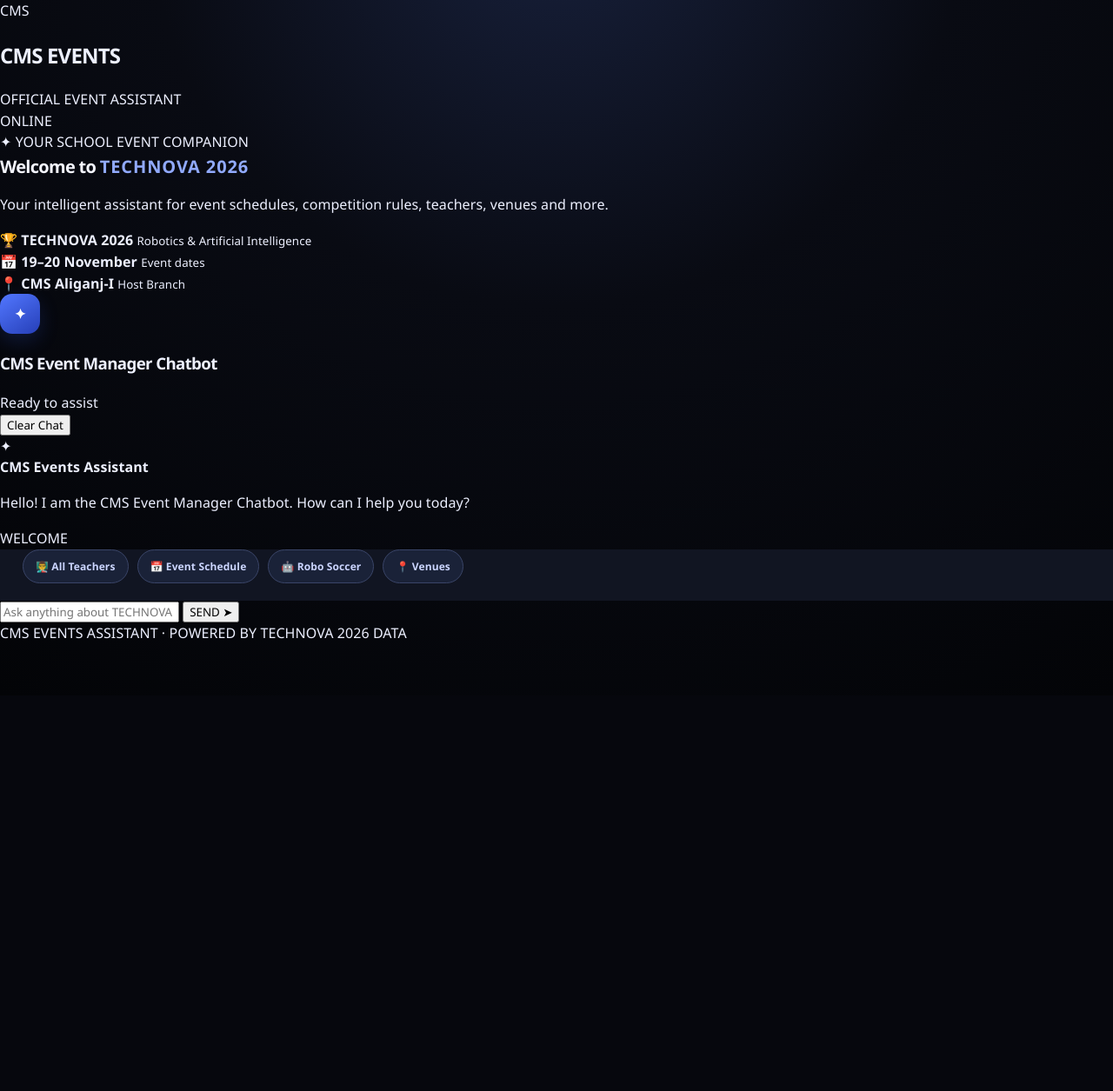
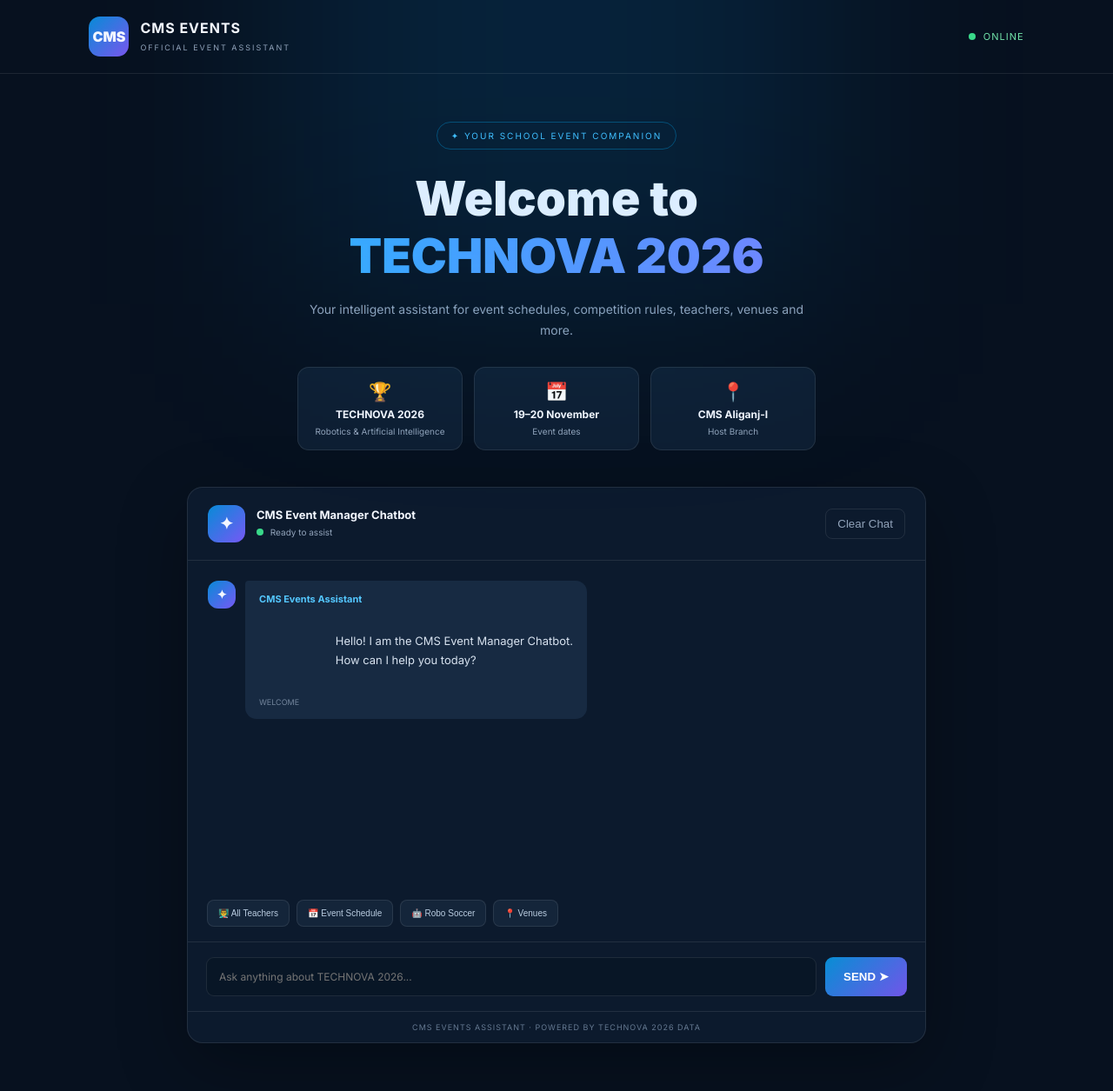
Before and after one commit to Launcher-sketch/CMS-TECHNOVA-CHATBOT, a Flask app: page / in a window 1280 px wide. Shown: the whole page at 87% size. Before the commit the page ends 735 px from the top, so only its background shows below. Run offline with Flask 3, Linux system fonts and the light colour scheme.

Commit message:
Update style.css

```diff
--- a/static/style.css
+++ b/static/style.css
@@ -1,260 +1,454 @@
+
+@import url('https://fonts.googleapis.com/css2?family=Inter:wght@400;500;600;700;800;900&display=swap');
+
 :root {
-  --navy: #101b38;
-  --blue: #315be8;
-  --ink: #18213a;
-  --muted: #69738b;
-  --line: #e4e8f1;
-  --bg: #f3f6fc;
-}
-* { box-sizing: border-box; }
-body {
-  margin: 0; min-height: 100vh; color: var(--ink);
-  font-family: Inter, ui-sans-serif, system-ui, -apple-system, "Segoe UI", sans-serif;
-  background: radial-gradient(circle at 12% 8%, #e5ebff 0, transparent 32%), var(--bg);
-}
-.shell { width: min(920px, calc(100% - 32px)); margin: 0 auto; padding: 34px 0 24px; }
-.topbar { display: flex; align-items: center; gap: 14px; }
-.brand-mark, .bot-avatar {
-  display: grid; place-items: center; color: white; font-weight: 800;
-  background: linear-gradient(145deg, #5277ff, #263fb8);
-  box-shadow: 0 8px 22px #315be833;
-}
-.brand-mark { width: 48px; height: 48px; border-radius: 15px; font-size: 24px; }
-.eyebrow { margin: 0 0 6px; color: var(--blue); font-size: 10px; font-weight: 800; letter-spacing: .16em; }
-h1 { margin: 0; font-size: 17px; letter-spacing: .08em; color: var(--navy); }
-h1 span { color: var(--blue); }
-.status { margin-left: auto; color: #16845b; font-size: 11px; font-weight: 800; letter-spacing: .08em; }
-.status i { display: inline-block; width: 7px; height: 7px; margin-right: 6px; border-radius: 50%; background: #20b47b; }
-.intro { padding: 58px 0 24px; text-align: center; }
-.intro h2 { margin: 8px 0; color: var(--navy); font-size: clamp(26px, 5vw, 38px); letter-spacing: -.04em; }
-.intro > p:last-child { margin: 0; color: var(--muted); font-size: 14px; }
-.chat-card { max-width: 720px; margin: 0 auto; overflow: hidden; border: 1px solid var(--line); border-radius: 22px; background: white; box-shadow: 0 20px 60px #1a2a5510; }
-.chat-head { display: flex; align-items: center; gap: 12px; padding: 18px 20px; border-bottom: 1px solid var(--line); }
-.bot-avatar { width: 38px; height: 38px; border-radius: 12px; }
-.chat-head strong, .chat-head small { display: block; }
-.chat-head strong { font-size: 13px; }
-.chat-head small { margin-top: 3px; color: var(--muted); font-size: 11px; }
-.messages { display: flex; min-height: 270px; max-height: 420px; flex-direction: column; gap: 12px; overflow-y: auto; padding: 22px; background: #fcfdff; }
-.bubble { max-width: 82%; padding: 12px 15px; border-radius: 15px; font-size: 13px; line-height: 1.55; white-space: pre-wrap; }
-.bubble.bot { align-self: flex-start; border: 1px solid var(--line); border-top-left-radius: 5px; background: white; }
-.bubble.user { align-self: flex-end; border-top-right-radius: 5px; color: white; background: var(--blue); }
-.suggestions { display: flex; flex-wrap: wrap; gap: 8px; padding: 0 20px 16px; }
-.suggestions button { padding: 8px 11px; border: 1px solid #dce3f6; border-radius: 999px; color: #3553b4; background: #f6f8ff; font-size: 11px; cursor: pointer; }
-.suggestions button:hover { background: #eaf0ff; }
-.composer { display: flex; gap: 10px; padding: 14px 18px; border-top: 1px solid var(--line); }
-.composer input { min-width: 0; flex: 1; padding: 13px 14px; border: 1px solid var(--line); border-radius: 12px; outline: none; font: inherit; font-size: 13px; }
-.composer input:focus { border-color: #8da4ff; box-shadow: 0 0 0 3px #315be815; }
-.composer button { padding: 0 21px; border: 0; border-radius: 12px; color: white; background: var(--blue); font-weight: 700; cursor: pointer; }
-.composer button:disabled { opacity: .6; cursor: wait; }
-.disclaimer { margin: 0; padding: 0 20px 16px; color: #8992a5; font-size: 10px; line-height: 1.5; }
-footer { padding-top: 24px; color: #8b94a8; text-align: center; font-size: 10px; letter-spacing: .08em; }
-@media (max-width: 520px) {
-  .shell { padding-top: 22px; }
-  .intro { padding-top: 42px; }
-  .messages { min-height: 300px; padding: 16px; }
-  .suggestions { padding-inline: 14px; }
-  .composer { padding: 12px; }
-  .composer button { padding-inline: 15px; }
+    --background: #07111f;
+    --surface: #101f33;
+    --surface-light: #172a42;
+    --primary: #08a9ed;
+    --secondary: #7658f5;
+    --text: #f3f7ff;
+    --muted: #91a3ba;
+    --border: rgba(255,255,255,0.09);
 }
 
-/* CMS event category browser */
-.category-section { margin: 8px auto 24px; max-width: 820px; }
-.section-heading { margin-bottom: 12px; }
-.section-heading h2 { margin: 0 0 5px; color: var(--navy); font-size: 17px; }
-.section-heading p { margin: 0; color: var(--muted); font-size: 12px; line-height: 1.5; }
-.category-grid { display: grid; grid-template-columns: repeat(3, minmax(0, 1fr)); gap: 10px; }
-.category-card { display: flex; min-height: 150px; flex-direction: column; align-items: flex-start; gap: 7px; padding: 15px; border: 1px solid var(--line); border-radius: 16px; background: white; text-align: left; cursor: pointer; transition: transform .15s ease, border-color .15s ease, box-shadow .15s ease; }
-.category-card:hover { transform: translateY(-2px); border-color: #aebfff; box-shadow: 0 10px 25px #1a2a550d; }
-.category-icon { font-size: 23px; }
-.category-card strong { color: var(--navy); font-size: 13px; }
-.category-description { color: var(--muted); font-size: 11px; line-height: 1.4; }
-.category-status { margin-top: auto; color: #8a6b1b; font-size: 10px; font-weight: 800; text-transform: uppercase; letter-spacing: .06em; }
-.category-status.available { color: #16845b; }
-@media (max-width: 620px) {
-  .category-grid { grid-template-columns: repeat(2, minmax(0, 1fr)); }
-  .category-card { min-height: 142px; padding: 12px; }
+* {
+    margin: 0;
+    padding: 0;
+    box-sizing: border-box;
 }
 
-/* Dark theme + larger chatbot layout */
-:root {
-  --navy: #f3f5ff;
-  --blue: #7c9bff;
-  --ink: #edf0ff;
-  --muted: #a4acc4;
-  --line: #30364d;
-  --bg: #05060a;
+body {
+    min-height: 100vh;
+    background: var(--background);
+    color: var(--text);
+    font-family: 'Inter', sans-serif;
+    overflow-x: hidden;
 }
-body {
-  color: var(--ink);
-  background: radial-gradient(circle at 50% -15%, #18213d 0, #090b13 42%, #030407 100%);
+
+.background-glow {
+    position: fixed;
+    width: 600px;
+    height: 600px;
+    top: -250px;
+    left: 50%;
+    transform: translateX(-50%);
+    background: rgba(0, 153, 255, 0.12);
+    filter: blur(120px);
+    pointer-events: none;
 }
-.shell {
-  width: min(1180px, calc(100% - 36px));
-  padding-top: 30px;
+
+.navbar {
+    height: 85px;
+    padding: 0 8%;
+    display: flex;
+    align-items: center;
+    justify-content: space-between;
+    border-bottom: 1px solid var(--border);
+    position: relative;
+    z-index: 2;
 }
-h1 { color: #f5f6ff; font-size: 20px; }
-h1 span { color: #91aaff; }
-.eyebrow { color: #91aaff; }
-.intro { padding: 48px 0 28px; }
-.intro h2 { color: #f5f6ff; font-size: clamp(32px, 5vw, 46px); }
-.intro > p:last-child { color: #aab2ca; font-size: 15px; }
 
-.category-section { max-width: 1080px; }
-.section-heading h2 { color: #f0f2ff; font-size: 19px; }
-.section-heading p { color: #a4acc4; font-size: 13px; }
-.category-card {
-  min-height: 165px;
-  padding: 18px;
-  border-color: #30364d;
-  background: linear-gradient(145deg, #171b2a, #10131e);
-  box-shadow: 0 10px 28px #00000030;
+.brand {
+    display: flex;
+    align-items: center;
+    gap: 13px;
 }
-.category-card:hover {
-  border-color: #718cff;
-  box-shadow: 0 12px 30px #00000055;
+
+.brand-logo {
+    width: 46px;
+    height: 46px;
+    border-radius: 13px;
+    display: grid;
+    place-items: center;
+    background: linear-gradient(135deg, #078bd7, #7956ed);
+    font-weight: 900;
 }
-.category-card strong { color: #f4f5ff; font-size: 15px; }
-.category-description { color: #aab2ca; font-size: 12px; }
-.category-status { color: #f0c66d; }
-.category-status.available { color: #63d6a2; }
 
-.chat-card {
-  width: 100%;
-  max-width: 1080px;
-  margin: 28px auto 0;
-  border: 1px solid #343b55;
-  border-radius: 24px;
-  background: #111522;
-  box-shadow: 0 24px 80px #00000070;
+.brand h2 {
+    font-size: 16px;
+    letter-spacing: 1px;
 }
-.chat-head {
-  padding: 22px 26px;
-  border-bottom-color: #30364d;
-  background: #151a2a;
+
+.brand span {
+    font-size: 9px;
+    color: var(--muted);
+    letter-spacing: 2px;
 }
-.chat-head strong { color: #f4f5ff; font-size: 16px; }
-.chat-head small { color: #a4acc4; font-size: 12px; }
-.bot-avatar { width: 46px; height: 46px; border-radius: 14px; }
-.messages {
-  min-height: 460px;
-  max-height: 620px;
-  padding: 30px;
-  background: #090c14;
+
+.nav-status {
+    font-size: 11px;
+    letter-spacing: 1px;
+    color: #72e4aa;
 }
-.bubble {
-  max-width: 86%;
-  padding: 16px 19px;
-  border-radius: 17px;
-  font-size: 15px;
-  line-height: 1.65;
+
+.status-dot {
+    display: inline-block;
+    width: 8px;
+    height: 8px;
+    border-radius: 50%;
+    background: #39d98a;
+    margin-right: 5px;
 }
-.bubble.bot {
-  border-color: #343b55;
-  background: #191f30;
-  color: #eef0ff;
+
+.main-container {
+    max-width: 1100px;
+    margin: auto;
+    padding: 55px 25px;
 }
-.bubble.user { color: #fff; background: #4669e8; }
-.suggestions { gap: 10px; padding: 0 26px 20px; background: #111522; }
-.suggestions button {
-  padding: 10px 14px;
-  border-color: #3a4568;
-  color: #cbd5ff;
-  background: #1a2238;
+
+.hero {
+    text-align: center;
+    margin-bottom: 42px;
+}
+
+.hero-tag {
+    display: inline-block;
+    padding: 9px 16px;
+    border: 1px solid rgba(0,169,237,.35);
+    border-radius: 30px;
+    color: #48c4ff;
+    font-size: 10px;
+    letter-spacing: 2px;
+    margin-bottom: 23px;
+}
+
+.hero h1 {
+    font-size: clamp(32px, 6vw, 55px);
+    font-weight: 900;
+    line-height: 1.2;
+}
+
+.hero h1 span {
+    display: block;
+    background: linear-gradient(90deg, #18c1ff, #9771ff);
+    background-clip: text;
+    -webkit-background-clip: text;
+    color: transparent;
+}
+
+.hero > p {
+    color: var(--muted);
+    margin: 17px auto 30px;
+    line-height: 1.7;
+    max-width: 600px;
+    font-size: 14px;
+}
+
+.hero-details {
+    display: flex;
+    justify-content: center;
+    gap: 13px;
+    flex-wrap: wrap;
+}
+
+.detail-card {
+    background: rgba(17, 34, 55, .8);
+    border: 1px solid var(--border);
+    border-radius: 13px;
+    padding: 15px 19px;
+    min-width: 190px;
+    display: flex;
+    flex-direction: column;
+    gap: 6px;
+}
+
+.detail-card span {
+    font-size: 21px;
+}
+
+.detail-card strong {
     font-size: 12px;
 }
-.suggestions button:hover { background: #273456; }
-.composer {
-  gap: 12px;
-  padding: 18px 24px;
-  border-top-color: #30364d;
-  background: #111522;
+
+.detail-card small {
+    font-size: 10px;
+    color: var(--muted);
 }
-.composer input {
-  padding: 17px 18px;
-  border-color: #3a425c;
-  border-radius: 14px;
-  color: #f5f6ff;
-  background: #090c14;
-  font-size: 15px;
+
+.chat-container {
+    max-width: 850px;
+    margin: auto;
+    background: rgba(13, 28, 46, .96);
+    border: 1px solid var(--border);
+    border-radius: 18px;
+    overflow: hidden;
+    box-shadow: 0 25px 80px rgba(0,0,0,.3);
 }
-.composer input::placeholder { color: #858da6; }
-.composer button {
-  min-width: 104px;
-  border-radius: 14px;
-  background: #5577f3;
+
+.chat-header {
+    padding: 20px 23px;
+    display: flex;
+    align-items: center;
+    gap: 13px;
+    border-bottom: 1px solid var(--border);
+}
+
+.bot-avatar, .message-avatar {
+    display: grid;
+    place-items: center;
+    flex-shrink: 0;
+    background: linear-gradient(135deg, #078bd7, #7658f5);
+    border-radius: 12px;
+    font-size: 19px;
+    font-weight: bold;
+}
+
+.bot-avatar {
+    width: 43px;
+    height: 43px;
+}
+
+.bot-info {
+    flex: 1;
+}
+
+.bot-info h3 {
+    font-size: 13px;
+}
+
+.bot-info span {
+    font-size: 10px;
+    color: var(--muted);
+}
+
+.clear-button {
+    background: transparent;
+    border: 1px solid var(--border);
+    color: var(--muted);
+    padding: 9px 13px;
+    border-radius: 8px;
+    cursor: pointer;
+}
+
+.clear-button:hover {
+    color: white;
+    border-color: var(--primary);
+}
+
+.chat-messages {
+    height: 390px;
+    overflow-y: auto;
+    padding: 23px;
+    display: flex;
+    flex-direction: column;
+    gap: 20px;
+}
+
+.message {
+    display: flex;
+    align-items: flex-start;
+    gap: 11px;
+    max-width: 100%;
+}
+
+.message-avatar {
+    width: 32px;
+    height: 32px;
     font-size: 14px;
 }
-.disclaimer {
-  padding: 0 26px 20px;
-  color: #929bb4;
-  background: #111522;
-  font-size: 11px;
-}
-footer { color: #7f89a4; }
 
-@media (max-width: 620px) {
-  .shell { width: min(100% - 22px, 1180px); padding-top: 18px; }
-  .intro { padding: 36px 0 22px; }
-  .category-card { min-height: 150px; padding: 13px; }
-  .chat-card { margin-top: 20px; border-radius: 18px; }
-  .chat-head { padding: 16px; }
-  .messages { min-height: 390px; max-height: 58vh; padding: 17px; }
-  .bubble { max-width: 92%; font-size: 14px; }
-  .suggestions { padding-inline: 14px; }
-  .composer { padding: 12px; }
-  .composer input { padding: 14px; }
-  .composer button { min-width: 76px; }
-  .disclaimer { padding-inline: 14px; }
+.message-content {
+    background: var(--surface-light);
+    padding: 14px 16px;
+    border-radius: 4px 13px 13px 13px;
+    max-width: 90%;
+    min-width: 100px;
+    overflow-wrap: anywhere;
 }
 
+.message-content strong {
+    display: block;
+    font-size: 11px;
+    color: #54c7ff;
+    margin-bottom: 8px;
+}
 
-/* Refined typography: clean, modern and readable */
-@import url('https://fonts.googleapis.com/css2?family=DM+Sans:wght@400;500;600;700;800&family=Space+Grotesk:wght@500;600;700&display=swap');
+.message-content p {
+    font-size: 13px;
+    line-height: 1.7;
+    color: #d7e2ef;
+    white-space: pre-wrap;
+}
 
-:root {
-  --font-body: 'DM Sans', 'Segoe UI', Arial, sans-serif;
-  --font-display: 'Space Grotesk', 'DM Sans', 'Segoe UI', sans-serif;
+.message-content .message-time {
+    display: block;
+    margin-top: 10px;
+    color: #74869d;
+    font-size: 9px;
 }
-html, body, button, input, textarea, select {
-  font-family: var(--font-body);
-  font-optical-sizing: auto;
+
+.user-message {
+    justify-content: flex-end;
 }
-body {
-  letter-spacing: 0.005em;
-  line-height: 1.55;
+
+.user-message .message-content {
+    background: linear-gradient(135deg, #087dbb, #5544bb);
+    border-radius: 13px 4px 13px 13px;
 }
-h1, h2, h3, .brand-mark, .bot-avatar {
-  font-family: var(--font-display);
-  letter-spacing: -0.035em;
+
+.user-message .message-content strong {
+    color: white;
 }
-h1 { font-weight: 700; }
-h1 span { letter-spacing: 0.045em; }
-.intro h2 {
-  font-family: var(--font-display);
-  font-weight: 700;
-  letter-spacing: -0.055em;
-  line-height: 1.08;
+
+.user-message .message-content p {
+    color: white;
 }
-.section-heading h2, .category-card strong {
-  font-family: var(--font-display);
-  letter-spacing: -0.025em;
+
+.suggestions {
+    display: flex;
+    gap: 8px;
+    flex-wrap: wrap;
+    padding: 0 22px 17px;
 }
-.category-card strong { font-weight: 600; }
-.category-description { line-height: 1.5; }
-.chat-head strong {
-  font-family: var(--font-display);
-  font-weight: 600;
-  letter-spacing: -0.02em;
+
+.suggestions button {
+    padding: 9px 12px;
+    border: 1px solid var(--border);
+    background: #14253a;
+    color: #b9cce0;
+    border-radius: 8px;
+    font-size: 10px;
+    cursor: pointer;
 }
-.bubble { line-height: 1.7; letter-spacing: 0; }
-.composer input { font-family: var(--font-body); }
-.composer button, .suggestions button {
-  font-family: var(--font-body);
-  font-weight: 600;
-  letter-spacing: 0.01em;
+
+.suggestions button:hover {
+    border-color: var(--primary);
+    color: white;
 }
-.eyebrow {
-  font-family: var(--font-body);
-  font-weight: 700;
-  letter-spacing: 0.14em;
+
+.chat-input-area {
+    display: flex;
+    gap: 10px;
+    padding: 17px 21px;
+    border-top: 1px solid var(--border);
 }
+
+.chat-input-area input {
+    flex: 1;
+    min-width: 0;
+    padding: 14px;
+    background: #081626;
+    border: 1px solid var(--border);
+    border-radius: 9px;
+    outline: none;
+    color: white;
+    font-family: inherit;
+    font-size: 12px;
+}
+
+.chat-input-area input:focus {
+    border-color: var(--primary);
+}
+
+.chat-input-area button {
+    padding: 0 21px;
+    background: linear-gradient(135deg, #078ed4, #7155e9);
+    color: white;
+    border: none;
+    border-radius: 9px;
+    font-weight: 800;
+    cursor: pointer;
+}
+
+.chat-input-area button:disabled {
+    opacity: .5;
+    cursor: wait;
+}
+
+.chat-footer {
+    padding: 12px;
+    text-align: center;
+    font-size: 9px;
+    letter-spacing: 1px;
+    color: #657991;
+    border-top: 1px solid var(--border);
+}
+
+/* TECHNOVA chatbot table styling */
+
+.table-wrapper {
+    width: 100%;
+    overflow-x: auto;
+    margin-top: 12px;
+}
+
+.chat-table {
+    width: 100%;
+    border-collapse: collapse;
+    margin: 10px 0;
+    font-size: 12px;
+    background: rgba(8, 25, 45, 0.8);
+    border-radius: 10px;
+    overflow: hidden;
+}
+
+.chat-table th {
+    background: #087bb4;
+    color: #ffffff;
+    text-align: left;
+    padding: 13px;
+}
+
+.chat-table td {
+    padding: 12px;
+    border-bottom: 1px solid rgba(255,255,255,.1);
+    color: #d7e2ef;
+    vertical-align: top;
+}
+
+.chat-table tr:nth-child(even) {
+    background: rgba(255,255,255,.035);
+}
+
+.chat-table tr:hover {
+    background: rgba(8,169,237,.12);
+}
+
+@media(max-width: 600px) {
+    .navbar {
+        padding: 0 18px;
+    }
+
+    .main-container {
+        padding: 35px 12px;
+    }
+
+    .hero h1 {
+        font-size: 34px;
+    }
+
+    .detail-card {
+        min-width: 140px;
+    }
+
+    .chat-messages {
+        height: 420px;
+        padding: 15px;
+    }
+
+    .chat-header {
+        padding: 14px;
+    }
+
+    .suggestions {
+        padding: 0 12px 14px;
+    }
+
+    .chat-input-area {
+        padding: 12px;
+    }
+
+    .chat-input-area button {
+        padding: 0 13px;
+    }
+
+    .chat-table {
+        font-size: 10px;
+    }
+
+    .chat-table th,
+    .chat-table td {
+        padding: 9px;
+    }
+}
```
Lines whose indentation alone changed are shown as unchanged.
